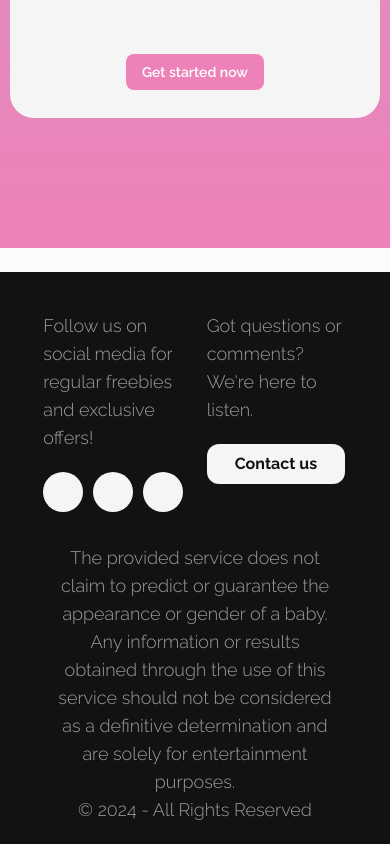
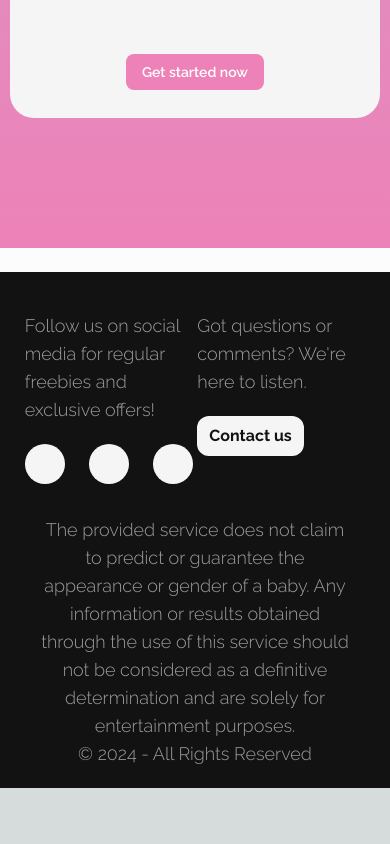
Before and after one commit to Am4n-Ull4h/MyBaby6D_NextJS_Project, a Next.js app: page / in a window 390 px wide. Shown: the part 5634-6478 px from the top of the page. After the commit the page ends 6422 px from the top, so only its background shows below. Built offline with nearby package versions, Linux system fonts and the light colour scheme.

Commit message:
More Changes

```diff
--- a/src/app/Components/Footer/Footer.jsx
+++ b/src/app/Components/Footer/Footer.jsx
@@ -8,7 +8,7 @@ function Footer() {
     <Fragment> <br />
         <div className='w-full bg-[#121212] p-5 text-[#f5f5f59d]'>
             <div className='flex justify-evenly mt-5'>
-                <div className='w-[40%]'>
+                <div className='md:w-[40%] w-[48%]'>
                     <p className='text-lg font-light'>Follow us on social media for regular freebies and exclusive offers!</p>
                     <div className='flex justify-between lg:w-[35%] md:w-[50%] sm:w-[70%] mt-5'>
                         <div className='h-[40px] w-[40px] rounded-full bg-[#F5F5F5]'></div>
@@ -17,12 +17,12 @@ function Footer() {
 
                     </div>
                 </div>
-                <div className='w-[40%]'>
+                <div className='md:w-[40%] w-[48%]'>
                     <p className='text-lg font-light'>Got questions or comments? We're here to listen.</p>
-                    <button className='mt-5 rounded-xl bg-[#F5F5F5] font-bold px-7 py-2 text-[#121212]' onClick={()=>navigate.push('/contact')}>Contact us</button>
+                    <button className='mt-5 rounded-xl bg-[#F5F5F5] font-bold sm:px-7 px-3 py-2 text-[#121212]' onClick={()=>navigate.push('/contact')}>Contact us</button>
                 </div>
             </div>
-            <div className='w-[80%] mx-auto text-lg mt-8 font-light text-center'>
+            <div className='md:w-[80%] w-[90%] mx-auto text-lg mt-8 font-light text-center'>
             The provided service does not claim to predict or guarantee the appearance or gender of a baby. Any information or results obtained through the use of this service should not be considered as a definitive determination and are solely for entertainment purposes.
             <br /> © 2024 - All Rights Reserved
             </div>
```
